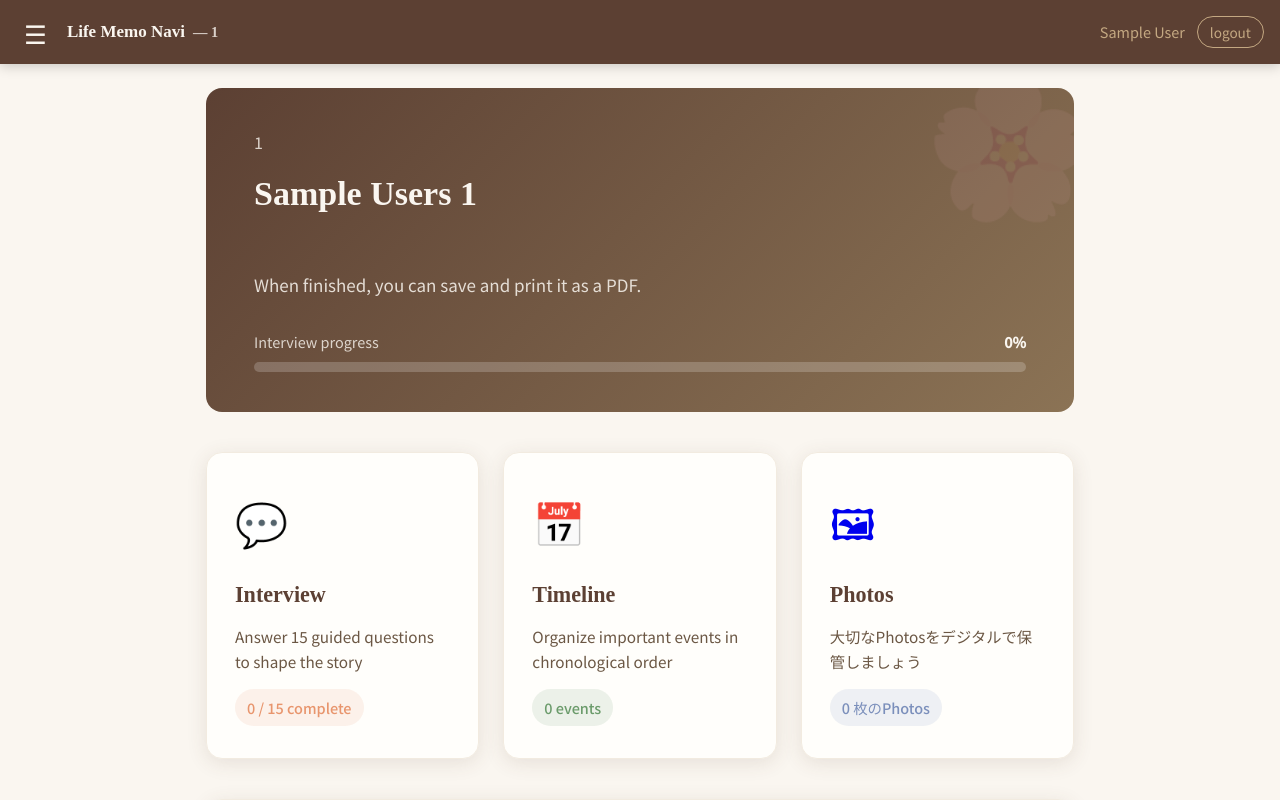
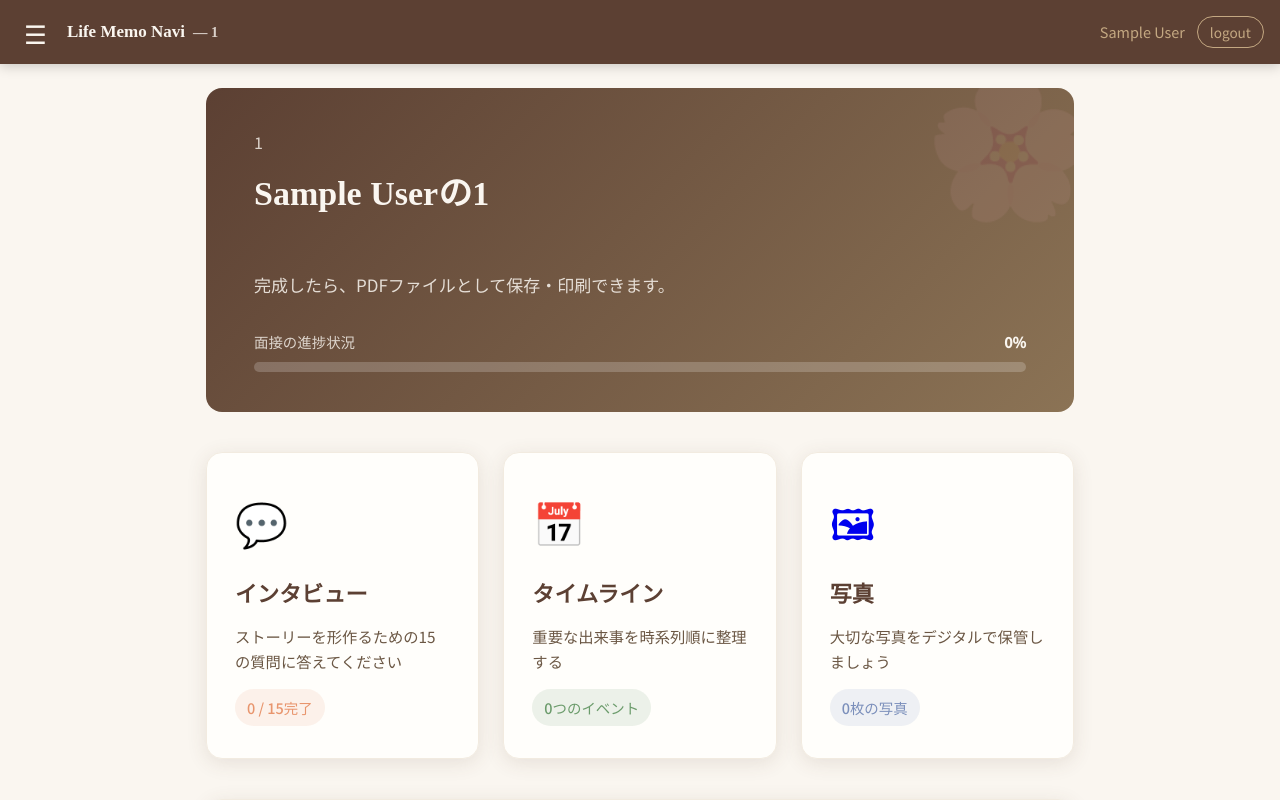
Before and after one commit to MitsunoriFukuchi692/life-memo-navi, a React (Vite) app in the folder frontend/: page /field/1 in a window 1280 px wide. Shown: the top 800 px of the page. Built offline with nearby package versions, Linux system fonts and the light colour scheme; no server answers; sample sign-in values are in the browser's storage.

Commit message:
Localize post-login screens

```diff
--- a/frontend/src/pages/DashboardPage.tsx
+++ b/frontend/src/pages/DashboardPage.tsx
@@ -4,7 +4,16 @@ import Layout from '../components/Layout';
 import { interviewApi, timelineApi, photoApi, pdfApi } from '../api';
 import MemoChanAvatar, { AvatarStyle } from '../components/MemoChanAvatar';
 
-const fieldLabels: Record<string, string> = {
+const fieldLabelsJa: Record<string, string> = {
+  jibunshi: '人生の話',
+  kaishashi: '会社沿革',
+  shukatsu: '終活ノート',
+  other: 'その他',
+  diary: '日記帳',
+  salesreport: '営業日報',
+};
+
+const fieldLabelsEn: Record<string, string> = {
   jibunshi: 'Life Story',
   kaishashi: 'Company History',
   shukatsu: 'Legacy Notes',
@@ -13,19 +22,29 @@ const fieldLabels: Record<string, string> = {
   salesreport: 'Sales Reports',
 };
 
-const fieldDescriptions: Record<string, string> = {
+const fieldDescriptionsJa: Record<string, string> = {
+  jibunshi: '一つずつ回答を記入していくことで、その人の人生を丁寧に記録できます。',
+  kaishashi: '会社の歩み、転換点、人物、そして価値観を記録しましょう。',
+  shukatsu: '大切なことを整理して、未来に伝えましょう。',
+  other: '日記・メモ帳として自由に記録したり、営業日報を管理できます。',
+  diary: '日々の出来事やアイデアを自由に書き留めましょう。',
+  salesreport: '訪問先・商談内容・次回アクションを記録・管理できます。',
+};
+
+const fieldDescriptionsEn: Record<string, string> = {
   jibunshi: 'Build a thoughtful record of a persons life, one answer at a time.',
   kaishashi: 'Capture the companys journey, turning points, people, and values.',
-  shukatsu: '大切なことを整理して、未来に伝えましょう。',
-  other: '日記・メモ帳として自由に記録したり、営業日報を管理できます。',
-  diary: '日々のTimelineやアイデアを自由に書き留めましょう。',
-  salesreport: '訪問先・商談内容・次回アクションを記録・管理できます。',
+  shukatsu: 'Organize important matters and pass them on to the future.',
+  other: 'Keep free notes, journals, or sales reports.',
+  diary: 'Write down daily events and ideas freely.',
+  salesreport: 'Record visits, meeting details, and next actions.',
 };
 
 export default function DashboardPage() {
   const { fieldType = 'jibunshi' } = useParams<{ fieldType: string }>();
   const navigate = useNavigate();
   const user = JSON.parse(localStorage.getItem('user') || '{}');
+  const isEnglish = localStorage.getItem('lm_lang') === 'en';
   const [stats, setStats] = useState({ interviews: 0, timelines: 0, photos: 0 });
   const [loading, setLoading] = useState(true);
 
@@ -52,6 +71,8 @@ export default function DashboardPage() {
   }, [user.id]);
 
   const completionPercent = Math.round((stats.interviews / 15) * 100);
+  const fieldLabels = isEnglish ? fieldLabelsEn : fieldLabelsJa;
+  const fieldDescriptions = isEnglish ? fieldDescriptionsEn : fieldDescriptionsJa;
   const fieldLabel = fieldLabels[fieldType] || fieldType;
   const fieldDesc = fieldDescriptions[fieldType] || '';
 
@@ -76,17 +97,17 @@ export default function DashboardPage() {
     {
       to: `/field/${fieldType}/timeline`,
       emoji: '📅',
-      title: 'Timeline',
-      desc: 'Organize important events in chronological order',
-      stat: `${stats.timelines} events`,
+      title: isEnglish ? 'Timeline' : 'タイムライン',
+      desc: isEnglish ? 'Organize important events in chronological order' : '重要な出来事を時系列順に整理する',
+      stat: isEnglish ? `${stats.timelines} events` : `${stats.timelines}つのイベント`,
       color: '#6B9B6B',
     },
     {
       to: `/field/${fieldType}/photos`,
       emoji: '🖼',
-      title: 'Photos',
-      desc: '大切なPhotosをデジタルで保管しましょう',
-      stat: `${stats.photos} 枚のPhotos`,
+      title: isEnglish ? 'Photos' : '写真',
+      desc: isEnglish ? 'Preserve important photos digitally' : '大切な写真をデジタルで保管しましょう',
+      stat: isEnglish ? `${stats.photos} photos` : `${stats.photos}枚の写真`,
       color: '#7B8FBB',
     },
   ];
@@ -104,17 +125,17 @@ export default function DashboardPage() {
     {
       to: `/field/${fieldType}/timeline`,
       emoji: '📅',
-      title: 'Timeline',
-      desc: 'Organize important events in chronological order',
-      stat: `${stats.timelines} events`,
+      title: isEnglish ? 'Timeline' : 'タイムライン',
+      desc: isEnglish ? 'Organize important events in chronological order' : '重要な出来事を時系列順に整理する',
+      stat: isEnglish ? `${stats.timelines} events` : `${stats.timelines}つのイベント`,
       color: '#6B9B6B',
     },
     {
       to: `/field/${fieldType}/photos`,
       emoji: '🖼',
-      title: 'Photos',
-      desc: '大切なPhotosをデジタルで保管しましょう',
-      stat: `${stats.photos} 枚のPhotos`,
+      title: isEnglish ? 'Photos' : '写真',
+      desc: isEnglish ? 'Preserve important photos digitally' : '大切な写真をデジタルで保管しましょう',
+      stat: isEnglish ? `${stats.photos} photos` : `${stats.photos}枚の写真`,
       color: '#7B8FBB',
     },
   ];
@@ -132,17 +153,17 @@ export default function DashboardPage() {
     {
       to: `/field/${fieldType}/timeline`,
       emoji: '📅',
-      title: 'Timeline',
-      desc: 'Organize important events in chronological order',
-      stat: `${stats.timelines} events`,
+      title: isEnglish ? 'Timeline' : 'タイムライン',
+      desc: isEnglish ? 'Organize important events in chronological order' : '重要な出来事を時系列順に整理する',
+      stat: isEnglish ? `${stats.timelines} events` : `${stats.timelines}つのイベント`,
       color: '#6B9B6B',
     },
     {
       to: `/field/${fieldType}/photos`,
       emoji: '🖼',
-      title: 'Photos',
-      desc: '大切なPhotosをデジタルで保管しましょう',
-      stat: `${stats.photos} 枚のPhotos`,
+      title: isEnglish ? 'Photos' : '写真',
+      desc: isEnglish ? 'Preserve important photos digitally' : '大切な写真をデジタルで保管しましょう',
+      stat: isEnglish ? `${stats.photos} photos` : `${stats.photos}枚の写真`,
       color: '#7B8FBB',
     },
   ];
@@ -154,25 +175,25 @@ export default function DashboardPage() {
     {
       to: `/field/${fieldType}/interview`,
       emoji: '💬',
-      title: 'Interview',
-      desc: 'Answer 15 guided questions to shape the story',
-      stat: `${stats.interviews} / 15 complete`,
+      title: isEnglish ? 'Interview' : 'インタビュー',
+      desc: isEnglish ? 'Answer 15 guided questions to shape the story' : 'ストーリーを形作るための15の質問に答えてください',
+      stat: isEnglish ? `${stats.interviews} / 15 complete` : `${stats.interviews} / 15完了`,
       color: '#E8956D',
     },
     {
       to: `/field/${fieldType}/timeline`,
       emoji: '📅',
-      title: 'Timeline',
-      desc: 'Organize important events in chronological order',
-      stat: `${stats.timelines} events`,
+      title: isEnglish ? 'Timeline' : 'タイムライン',
+      desc: isEnglish ? 'Organize important events in chronological order' : '重要な出来事を時系列順に整理する',
+      stat: isEnglish ? `${stats.timelines} events` : `${stats.timelines}つのイベント`,
       color: '#6B9B6B',
     },
     {
       to: `/field/${fieldType}/photos`,
       emoji: '🖼',
-      title: 'Photos',
-      desc: '大切なPhotosをデジタルで保管しましょう',
-      stat: `${stats.photos} 枚のPhotos`,
+      title: isEnglish ? 'Photos' : '写真',
+      desc: isEnglish ? 'Preserve important photos digitally' : '大切な写真をデジタルで保管しましょう',
+      stat: isEnglish ? `${stats.photos} photos` : `${stats.photos}枚の写真`,
       color: '#7B8FBB',
     },
   ];
@@ -201,18 +222,18 @@ export default function DashboardPage() {
           fontSize: '2rem', color: 'var(--cream)',
           marginBottom: '16px',
         }}>
-          {user.name}s {fieldLabel}
+          {isEnglish ? `${user.name}s ${fieldLabel}` : `${user.name}の${fieldType === 'jibunshi' ? 'ライフストーリー' : fieldType === 'kaishashi' ? '沿革' : fieldLabel}`}
         </h2>
         <p style={{ opacity: 0.85, fontSize: '1rem', lineHeight: 1.8 }}>
           {fieldDesc}<br />
-          When finished, you can save and print it as a PDF.
+          {isEnglish ? 'When finished, you can save and print it as a PDF.' : '完成したら、PDFファイルとして保存・印刷できます。'}
         </p>
 
         {/* 進捗バー（その他・日記・営業報告フィールドでは非表示） */}
         {fieldType !== 'other' && fieldType !== 'diary' && fieldType !== 'salesreport' && (
           <div style={{ marginTop: '28px' }}>
             <div style={{ display: 'flex', justifyContent: 'space-between', marginBottom: '8px' }}>
-              <span style={{ fontSize: '0.85rem', opacity: 0.8 }}>Interview progress</span>
+              <span style={{ fontSize: '0.85rem', opacity: 0.8 }}>{isEnglish ? 'Interview progress' : '面接の進捗状況'}</span>
               <span style={{ fontSize: '0.85rem', fontWeight: 600 }}>{completionPercent}%</span>
             </div>
             <div style={{
@@ -323,10 +344,10 @@ export default function DashboardPage() {
               color: '#a06020',
               marginBottom: '8px',
             }}>
-              Talk with Memo-chan
+              {isEnglish ? 'Talk with Memo-chan' : 'メモちゃんと話そう'}
             </h3>
             <p style={{ color: 'var(--text-light)', fontSize: '0.9rem', lineHeight: 1.6 }}>
-              A voice-guided interview mode with gentle prompts and memory cues.
+              {isEnglish ? 'A voice-guided interview mode with gentle prompts and memory cues.' : '音声ガイドによる面接モードで、穏やかな指示と記憶の手がかりを提供します。'}
             </p>
           </div>
         </div>
@@ -339,7 +360,7 @@ export default function DashboardPage() {
           fontSize: '1rem',
           whiteSpace: 'nowrap',
         }}>
-          🎤 Start talking →
+          {isEnglish ? '🎤 Start talking →' : '🎤 話し始めましょう→'}
         </div>
       </div>}
       {/* PDF output */}
@@ -357,10 +378,10 @@ export default function DashboardPage() {
       }}>
         <div>
           <h3 style={{ fontFamily: "'Noto Serif JP', serif", fontSize: '1.2rem', marginBottom: '8px' }}>
-            📄 Save as PDF
+            {isEnglish ? '📄 Save as PDF' : '📄 PDFとして保存'}
           </h3>
           <p style={{ color: 'var(--text-light)', fontSize: '0.9rem' }}>
-            Generate a PDF that combines the interview answers and timeline events.
+            {isEnglish ? 'Generate a PDF that combines the interview answers and timeline events.' : 'インタビューの回答と時系列イベントを組み合わせたPDFファイルを作成します。'}
           </p>
         </div>
         <a
@@ -378,7 +399,7 @@ export default function DashboardPage() {
             fontSize: '1rem',
           }}
         >
-          📄 Download PDF
+          {isEnglish ? '📄 Download PDF' : '📄 PDFをダウンロード'}
         </a>
       </div>
 
```
Also changed, not shown: frontend/src/pages/FieldSelectPage.tsx (+24 -10 lines), 3 other files (tests, documents, lock files or other folders).
